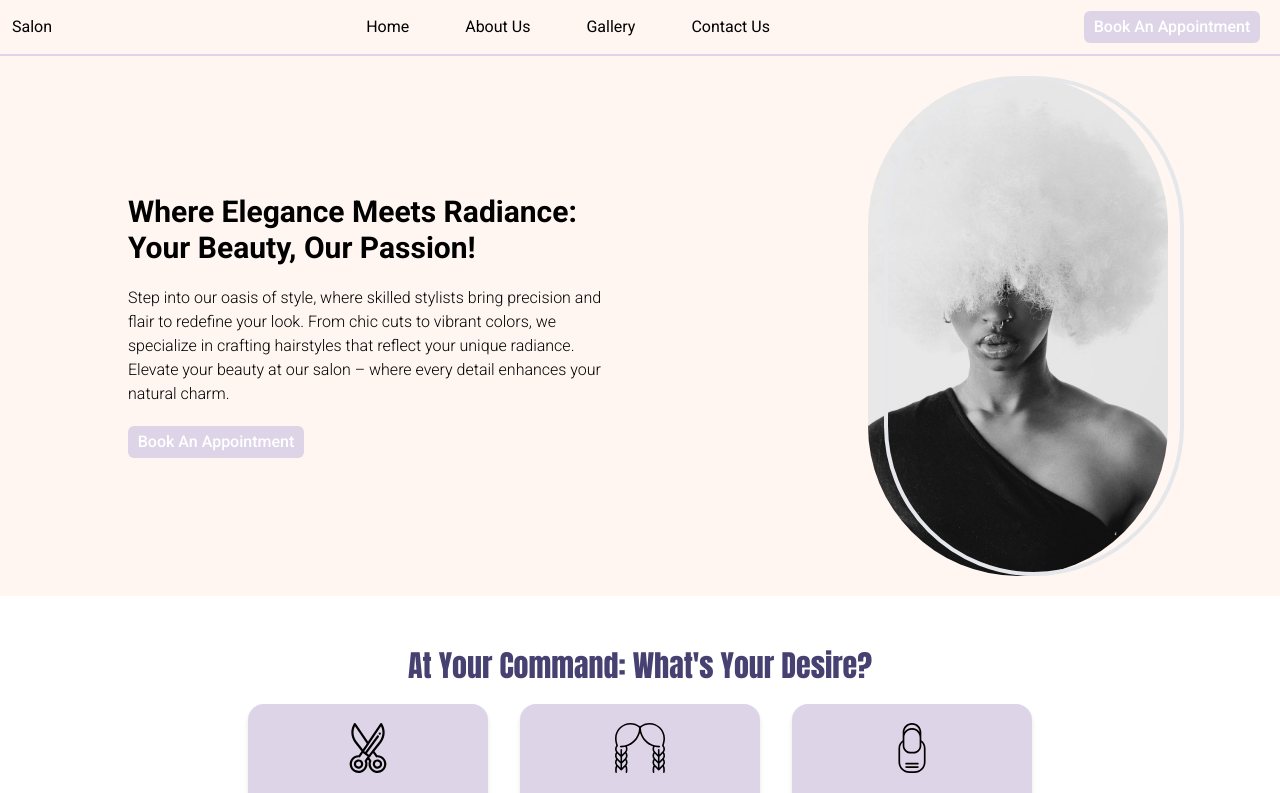
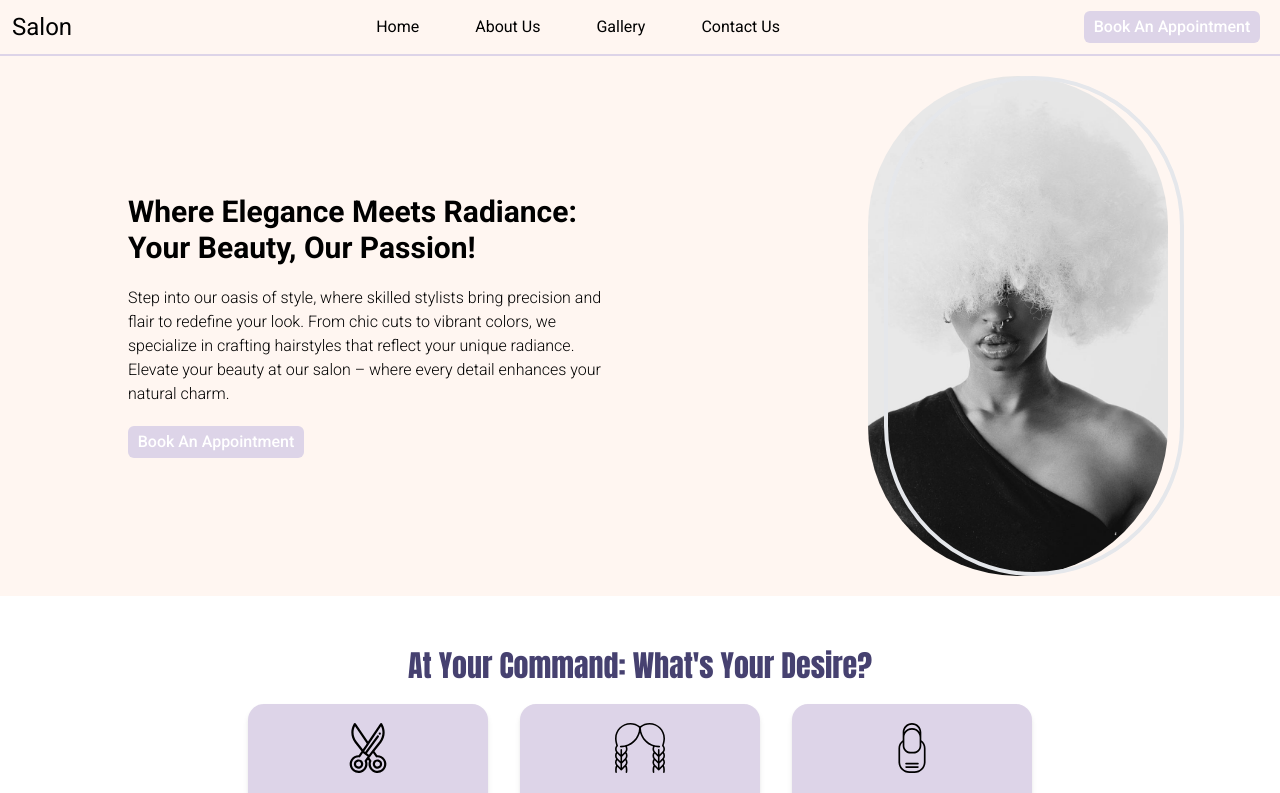
Before and after one commit to sammy-nte/salon, a React (Vite) app: page / in a window 1280 px wide. Shown: the top 793 px of the page. Built offline with nearby package versions, Linux system fonts and the light colour scheme; a web font is replaced by a local one.

Commit message:
salon text increase

```diff
--- a/src/components/Header.jsx
+++ b/src/components/Header.jsx
@@ -5,7 +5,7 @@ import { OpenMenuSvg } from "./Svgs";
 function Header({ onSvgClick }) {
   return (
     <header className="flex items-center justify-between h-14 border-b-2 border-borderColor bg-oColor">
-      <h3 className="pl-3">Salon</h3>
+      <h3 className="pl-3 text-2xl">Salon</h3>
       <nav className="hidden lg:block">
         <NavLink className="mx-7 pb-1 relative after:content-[' '] after:absolute after:bottom-0 after:left-0 after:w-0 after:h-[.2rem] after:bg-borderColor after:transition-all after:duration-300 hover:after:w-full">
           Home
```
